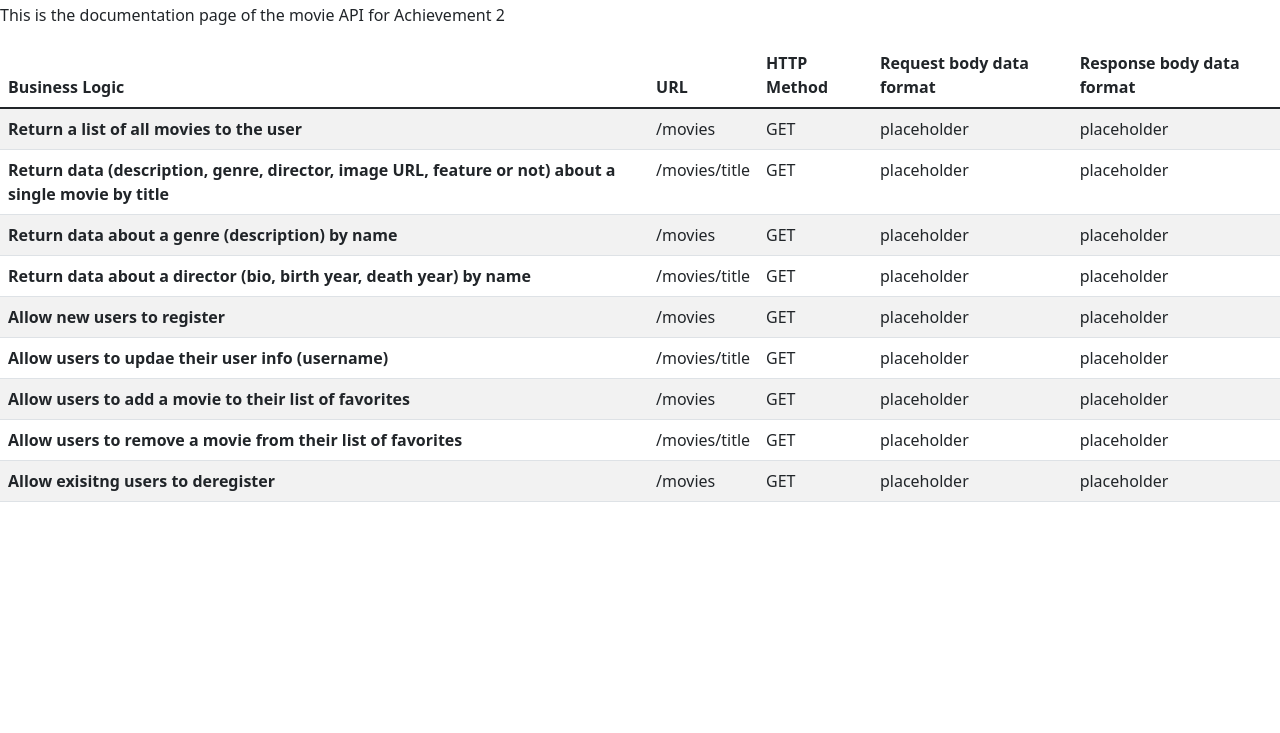
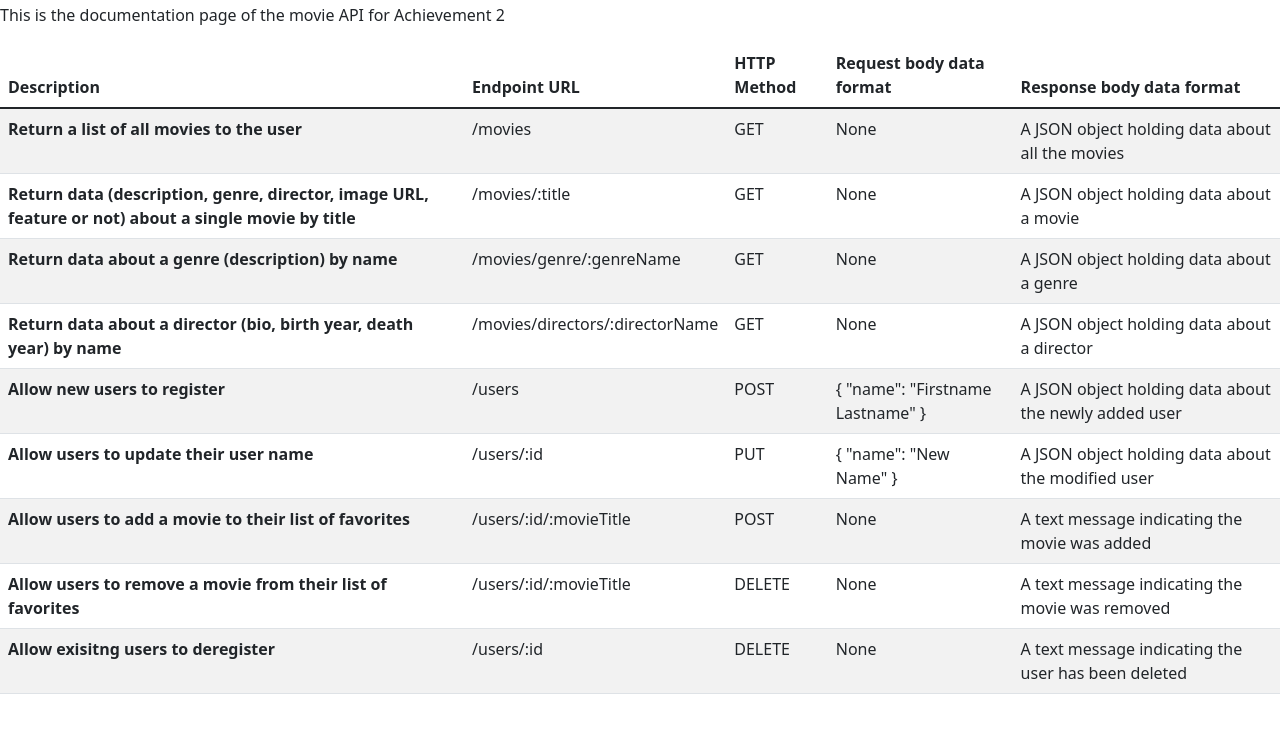
Before and after one commit to jimmychen97/myFlix-server, a website: page public/documentation.html in a window 1280 px wide. Shown: the part 53-786 px from the top of the page. Drawn offline with nearby package versions, Linux system fonts and the light colour scheme.

Commit message:
Updated documentation for routing

```diff
--- a/public/documentation.html
+++ b/public/documentation.html
@@ -14,8 +14,8 @@
     <table class="table table-striped">
         <thead>
             <tr>
-                <th scope="col">Business Logic</th>
-                <th scope="col">URL</th>
+                <th scope="col">Description</th>
+                <th scope="col">Endpoint URL</th>
                 <th scope="col">HTTP Method</th>
                 <th scope="col">Request body data format</th>
                 <th scope="col">Response body data format</th>
@@ -26,69 +26,72 @@
                 <th scope="row">Return a list of all movies to the user</th>
                 <td>/movies</td>
                 <td>GET</td>
-                <td>placeholder</td>
-                <td>placeholder</td>
+                <td>None</td>
+                <td>A JSON object holding data about all the movies</td>
             </tr>
             <tr>
                 <th scope="row">Return data (description, genre, director, image URL, feature or not) about a single movie by title
                 </th>
-                <td>/movies/title</td>
+                <td>/movies/:title</td>
                 <td>GET</td>
-                <td>placeholder</td>
-                <td>placeholder</td>
+                <td>None</td>
+                <td>A JSON object holding data about a movie</td>
             </tr>
             <tr>
                 <th scope="row">Return data about a genre (description) by name</th>
-                <td>/movies</td>
+                <td>/movies/genre/:genreName</td>
                 <td>GET</td>
-                <td>placeholder</td>
-                <td>placeholder</td>
+                <td>None</td>
+                <td>A JSON object holding data about a genre</td>
             </tr>
             <tr>
                 <th scope="row">Return data about a director (bio, birth year, death year) by name</th>
-                <td>/movies/title</td>
+                <td>/movies/directors/:directorName</td>
                 <td>GET</td>
-                <td>placeholder</td>
-                <td>placeholder</td>
+                <td>None</td>
+                <td>A JSON object holding data about a director</td>
             </tr>
             <tr>
                 <th scope="row">Allow new users to register</th>
-                <td>/movies</td>
-                <td>GET</td>
-                <td>placeholder</td>
-                <td>placeholder</td>
+                <td>/users</td>
+                <td>POST</td>
+                <td>{
+                    "name": "Firstname Lastname"
+                }</td>
+                <td>A JSON object holding data about the newly added user</td>
             </tr>
             <tr>
-                <th scope="row">Allow users to updae their user info (username)</th>
-                <td>/movies/title</td>
-                <td>GET</td>
-                <td>placeholder</td>
-                <td>placeholder</td>
+                <th scope="row">Allow users to update their user name</th>
+                <td>/users/:id</td>
+                <td>PUT</td>
+                <td>{
+                    "name": "New Name"
+                }</td>
+                <td>A JSON object holding data about the modified user</td>
             </tr>
             <tr>
                 <th scope="row">Allow users to add a movie to their list of favorites</th>
-                <td>/movies</td>
-                <td>GET</td>
-                <td>placeholder</td>
-                <td>placeholder</td>
+                <td>/users/:id/:movieTitle</td>
+                <td>POST</td>
+                <td>None</td>
+                <td>A text message indicating the movie was added</td>
             </tr>
             <tr>
                 <th scope="row">Allow users to remove a movie from their list of favorites</th>
-                <td>/movies/title</td>
-                <td>GET</td>
-                <td>placeholder</td>
-                <td>placeholder</td>
+                <td>/users/:id/:movieTitle</td>
+                <td>DELETE</td>
+                <td>None</td>
+                <td>A text message indicating the movie was removed</td>
             </tr>
             <tr>
                 <th scope="row">Allow exisitng users to deregister</th>
-                <td>/movies</td>
-                <td>GET</td>
-                <td>placeholder</td>
-                <td>placeholder</td>
+                <td>/users/:id</td>
+                <td>DELETE</td>
+                <td>None</td>
+                <td>A text message indicating the user has been deleted</td>
             </tr>
         </tbody>
     </table>
-
     <script src="https://cdn.jsdelivr.net/npm/bootstrap@5.1.3/dist/js/bootstrap.bundle.min.js" integrity="sha384-ka7Sk0Gln4gmtz2MlQnikT1wXgYsOg+OMhuP+IlRH9sENBO0LRn5q+8nbTov4+1p" crossorigin="anonymous"></script>
 </body>
 </html>
```
